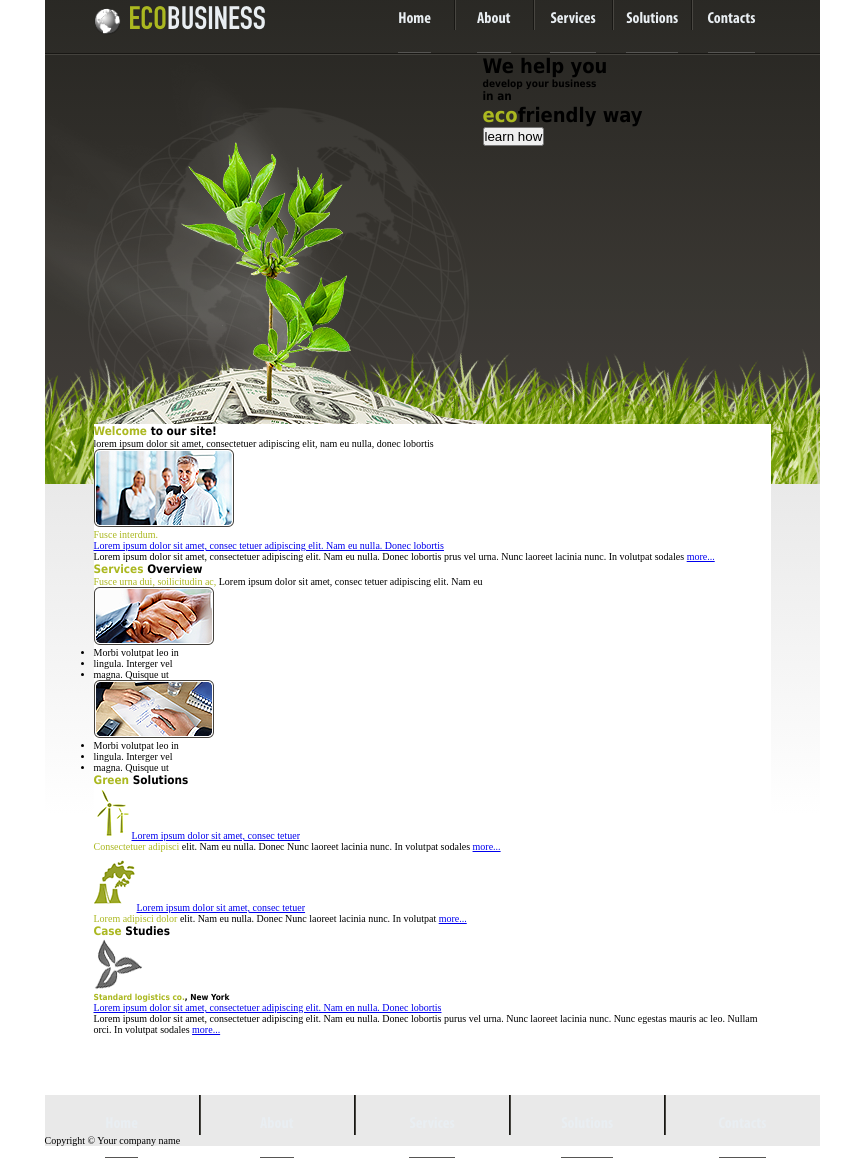
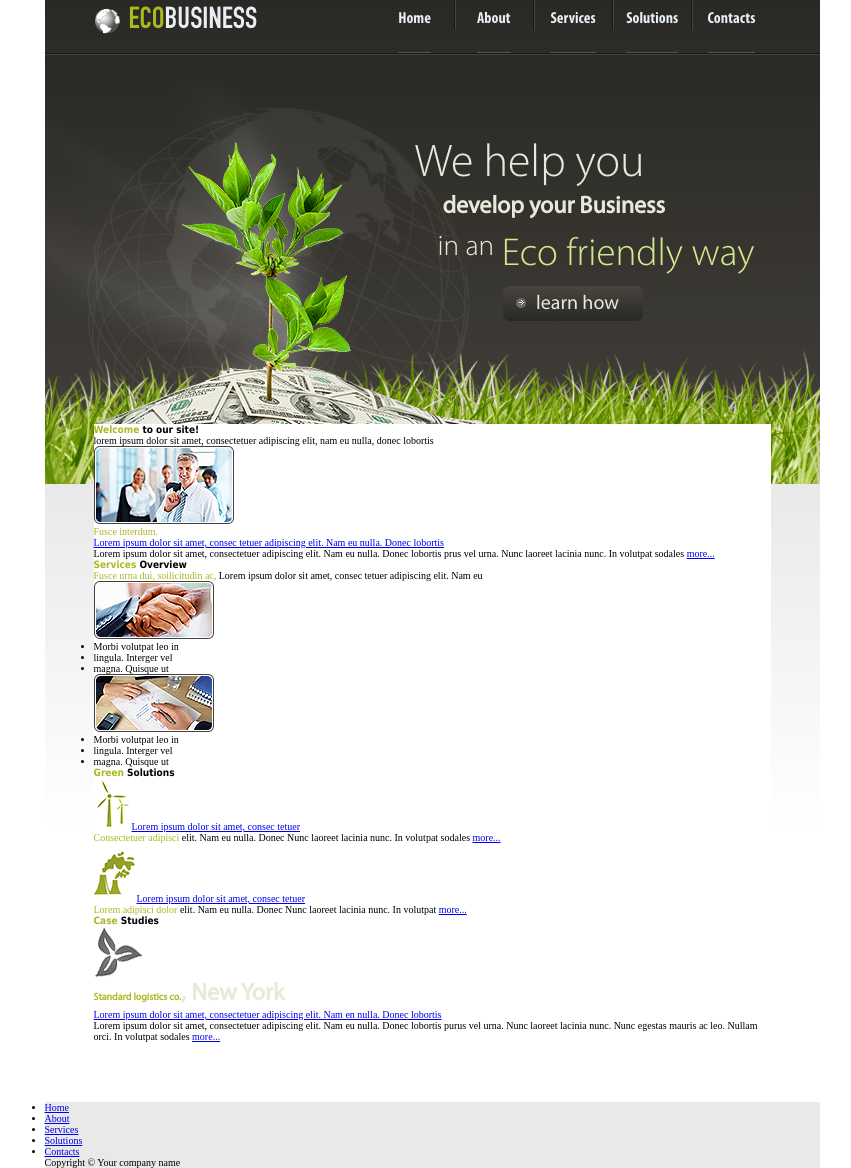
Before and after one commit to Bachu90/EcoBusiness, a plain HTML site: page projekt/index.html in a window 1280 px wide. Shown: the part 10-1178 px from the top of the page, without its empty margins (208-1059 px from the left). Drawn offline with Linux system fonts and the light colour scheme; a web font is replaced by a local one.

Commit message:
17.08.18

```diff
--- a/projekt/css/style.css
+++ b/projekt/css/style.css
@@ -13,15 +13,28 @@
     src: url("../fonts/MyriadPro-BoldCond.otf");
 }
 
+@font-face {
+    font-family: MyriadPro;
+    src: url("../fonts/MyriadPro-Regular.otf");
+}
+
+@font-face {
+    font-family: MyriadProLight;
+    src: url("../fonts/MyriadPro-Light.otf");
+}
+
 * {
     margin: 0;
     padding: 0;
+    font-size: 10px;
 }
 
 body {
-    /*background-color: #282828;*/
-    font-size: 10px;
     font-family: Tahoma;
+}
+
+.green {
+    color: #abb820;
 }
 
 .wrapper {
@@ -51,9 +64,9 @@ header {
     align-self: center;
 }
 
-.brand-logo h2 {
+.brand-logo h3 {
     font-family: DINEngschrift;
-    font-size: 2rem;
+    font-size: 3rem;
     text-transform: uppercase;
     color: #e9eef2;
     font-weight: lighter;
@@ -62,22 +75,28 @@ header {
     align-self: center;
 }
 
+.brand-logo h3 span {
+    font-family: DINEngschrift;
+    font-size: 3rem;
+}
+
 .brand-logo img {
     width: 27px;
     height: 27px;
     margin-right: 8px;
 }
 
-nav {
+header nav {
     flex-basis: 395px;
 }
 
-nav ul {
+header nav ul {
     display: flex;
     width: 100%;
+    list-style-type: none;
 }
 
-nav ul li {
+header nav ul li {
     display: flex;
     width: 100%;
     align-items: flex-end;
@@ -87,20 +106,20 @@ nav ul li {
     box-shadow: 1px 0px 0px #484641;
 }
 
-nav ul li:last-child {
+header nav ul li:last-child {
     border: none;
     box-shadow: none;
 }
 
-nav ul li a {
+header nav ul li a {
     font-family: MyriadProBoldCondensed;
-    font-size: 16px;
+    font-size: 1.6rem;
     color: #e9eef2;
     text-decoration: none;
 
 }
 
-nav ul li a::after {
+header nav ul li a::after {
     content: "";
     display: block;
     width: 100%;
@@ -108,10 +127,6 @@ nav ul li a::after {
     background-color: #565553;
     position: relative;
     top: 23px;
-}
-
-.green {
-    color: #abb820;
 }
 
 .banner {
@@ -134,6 +149,77 @@ nav ul li a::after {
     background: url(../img/banner-bg.png) repeat;
 }
 
+hgroup {
+    position: relative;
+    top: 83px;
+    left: -40px;
+}
+
+h1 {
+    font-family: MyriadProLight;
+    font-size: 4.6rem;
+    font-weight: lighter;
+    color: #e7eada;
+    position: relative;
+    left: -28px;
+}
+
+h5 {
+    font-family: MyriadPro;
+    font-size: 24px;
+    color: #e7eada;
+    font-weight: 600;
+}
+
+h4 {
+    display: inline-block;
+    font-family: MyriadProLight;
+    font-size: 2.9rem;
+    font-weight: lighter;
+    color: #e7eada;
+    position: relative;
+    left: -5px;
+}
+
+h2 {
+    display: inline-block;
+    font-family: MyriadProLight;
+    font-size: 3.9rem;
+    font-weight: 100;
+    color: #d5e88e;
+    position: relative;
+    top: 10px;
+}
+
+button {
+    position: relative;
+    top: 100px;
+    left: 20px;
+    width: 140px;
+    height: 35px;
+    border: none;
+    border-radius: 7px;
+    background: linear-gradient(#494540, #292824);
+    font-family: MyriadPro;
+    font-size: 2rem;
+    color: #e7eada;
+}
+
+.button-arrow {
+    display: inline-block;
+    width: 10px;
+    height: 10px;
+    background-image: url("../img/button-arrow.png");
+    position: relative;
+    left: -10px;
+    top: -1px;
+}
+
+button:hover {
+    cursor: pointer;
+    text-decoration: underline;
+}
+
 section {
     background: linear-gradient(#e9e9e9, #fff, #fff);
 }
--- a/projekt/index.html
+++ b/projekt/index.html
@@ -13,7 +13,7 @@
             <div class="top-bar">
                 <div class="brand-logo">
                     <img src="img/logo.png">
-                    <h2><span class="green">eco</span>business</h2>
+                    <h3><span class="green">eco</span>business</h3>
                 </div>
                 <nav>
                     <ul>
@@ -33,11 +33,11 @@
                 <div class="banner-right">
                     <hgroup>
                         <h1>We help you</h1>
-                        <h4>develop your business</h4>
-                        <h3>in an</h3>
-                        <h1><span class="green">eco</span>friendly way</h1>
+                        <h5>develop your Business</h5>
+                        <h4>in an</h4>
+                        <h2>Eco friendly way</h2>
                     </hgroup>
-                    <button>learn how</button>
+                    <button><span class="button-arrow"></span>learn how</button>
                 </div>
             </div>
         </header>
```
Also changed, not shown: projekt/img/button-arrow.png (added).
